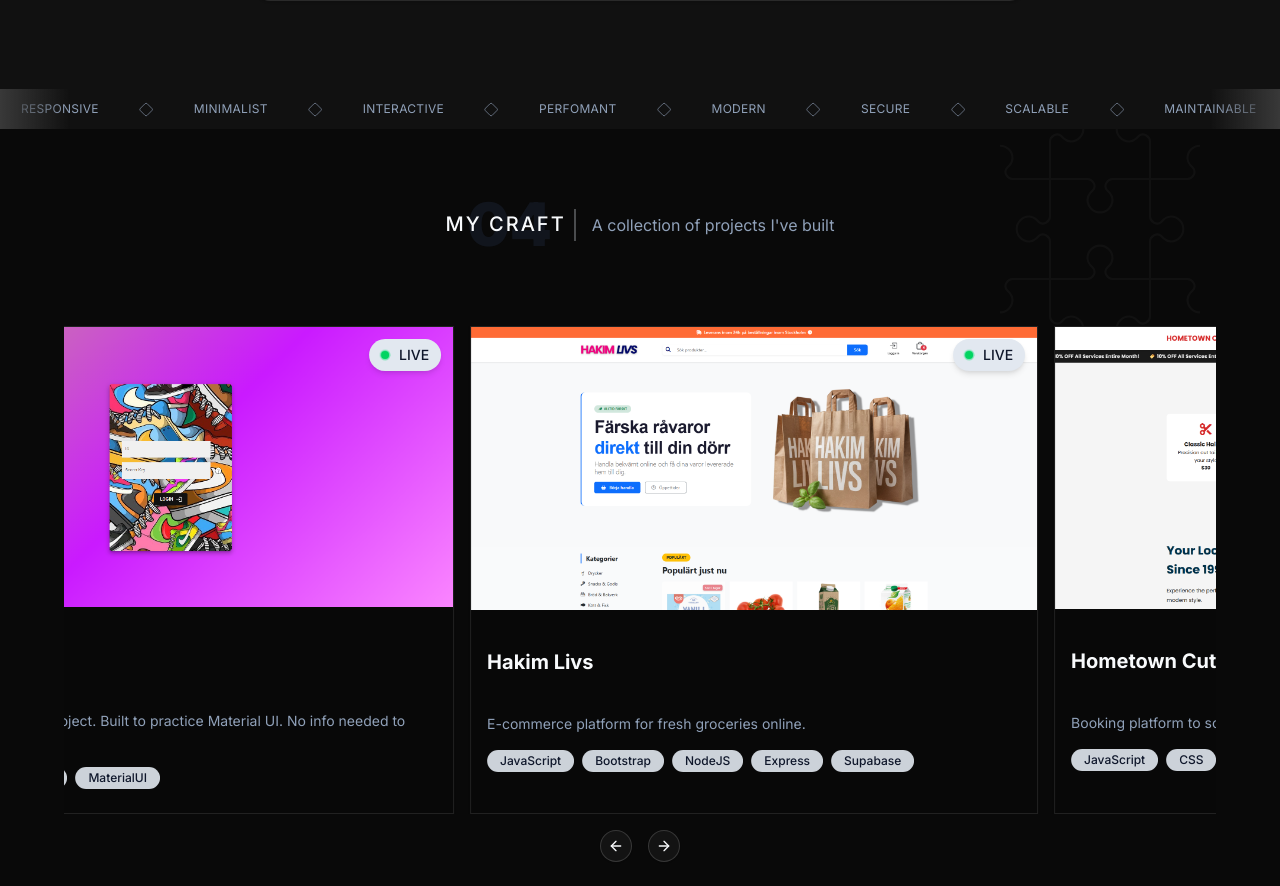
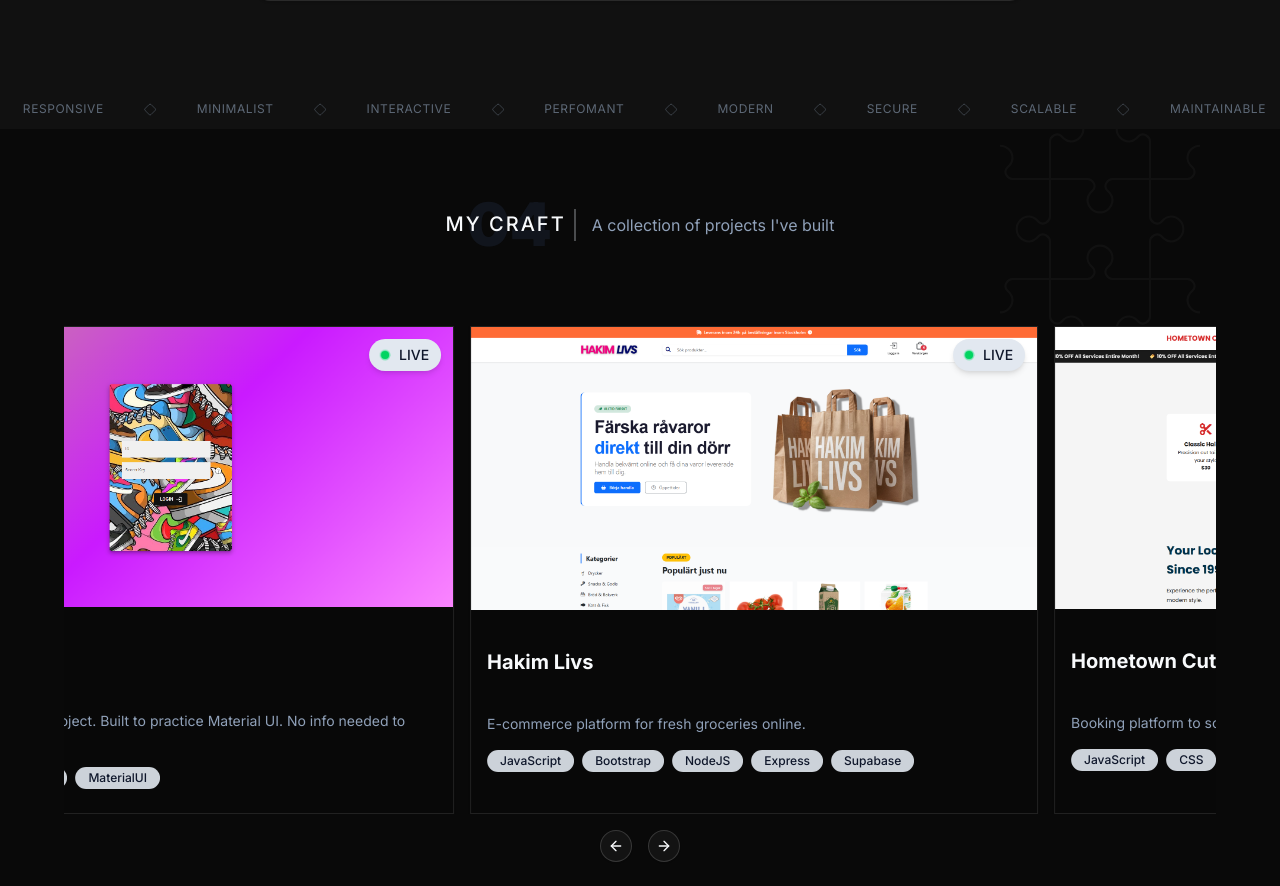
Before and after one commit to hassohamid/Portfolio-V1, a React (Vite) app: page / in a window 1280 px wide. Shown: the part 1576-2462 px from the top of the page. Built offline with nearby package versions, Linux system fonts and the light colour scheme.

Commit message:
OptimizedMarquee

```diff
--- a/src/components/Expertise.tsx
+++ b/src/components/Expertise.tsx
@@ -5,8 +5,6 @@ export default function Expertise() {
   return (
     <Marquee
       autoFill
-      gradient
-      gradientWidth={70}
       speed={30}
       gradientColor="#393939
 "
@@ -14,28 +12,28 @@ export default function Expertise() {
     >
       <div
         className="flex
-       gap-10 text-muted-foreground p-3 items-center text-xs tracking-wide "
+       gap-10 text-muted-foreground/60 p-3 items-center text-xs tracking-wider "
       >
         <h1 className="hover:border-b-2 "> USER FRIENDLY </h1>
-        <Diamond size={15} strokeWidth={1} />
+        <Diamond size={13} strokeWidth={1} />
         <h1> RESPONSIVE </h1>
-        <Diamond size={15} strokeWidth={1} />
+        <Diamond size={13} strokeWidth={1} />
         <h1> MINIMALIST </h1>
-        <Diamond size={15} strokeWidth={1} />
+        <Diamond size={13} strokeWidth={1} />
         <h1> INTERACTIVE </h1>
-        <Diamond size={15} strokeWidth={1} />
+        <Diamond size={13} strokeWidth={1} />
         <h1> PERFOMANT </h1>
-        <Diamond size={15} strokeWidth={1} />
+        <Diamond size={13} strokeWidth={1} />
         <h1> MODERN </h1>
-        <Diamond size={15} strokeWidth={1} />
+        <Diamond size={13} strokeWidth={1} />
         <h1> SECURE </h1>
-        <Diamond size={15} strokeWidth={1} />
+        <Diamond size={13} strokeWidth={1} />
         <h1> SCALABLE </h1>
-        <Diamond size={15} strokeWidth={1} />
+        <Diamond size={13} strokeWidth={1} />
         <h1> MAINTAINABLE </h1>
-        <Diamond size={15} strokeWidth={1} />
+        <Diamond size={13} strokeWidth={1} />
         <h1> SEARCH OPTIMIZED </h1>
-        <Diamond size={15} strokeWidth={1} />
+        <Diamond size={13} strokeWidth={1} />
         <h1></h1>
       </div>
     </Marquee>
```
